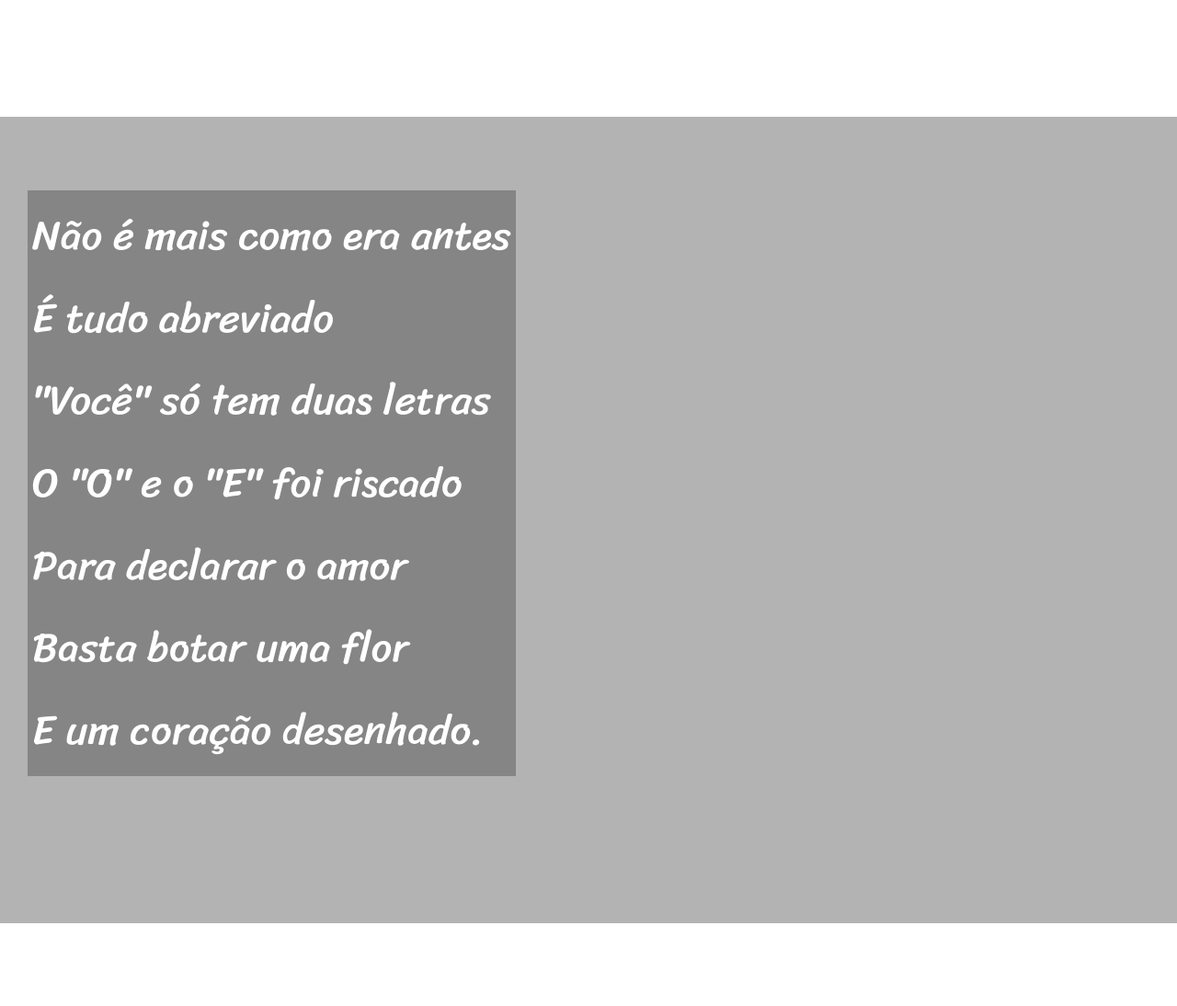
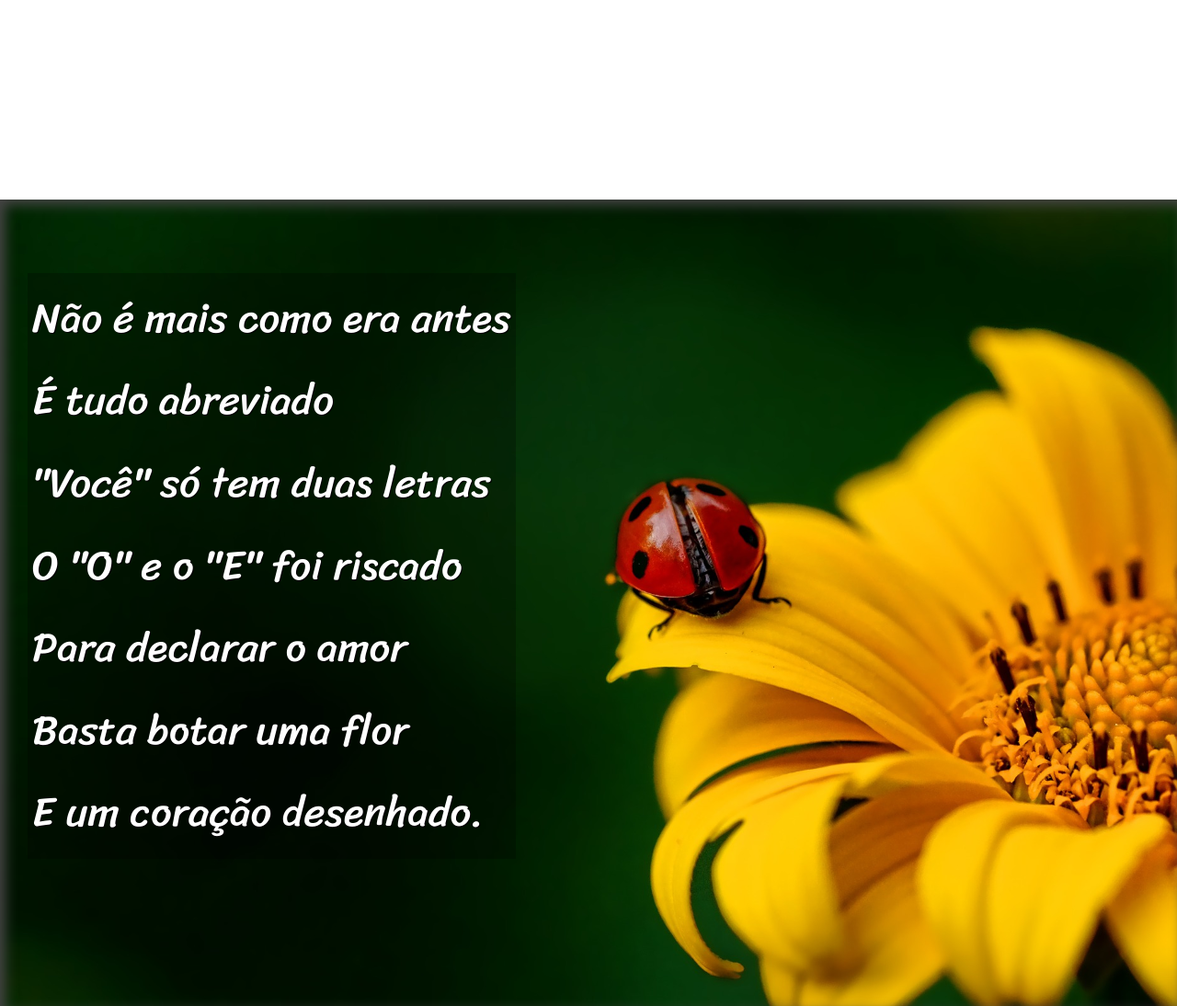
Before and after one commit to flavioleonard/html-css, a plain HTML site: page Módulo 2/desafio12/index.html in a window 1280 px wide. Shown: the part 1000-2094 px from the top of the page at 92% size. Drawn offline with Linux system fonts and the light colour scheme.

Commit message:
projeto pronto pra ser hospedado

```diff
--- a/Módulo 2/desafio12/estilo/style.css
+++ b/Módulo 2/desafio12/estilo/style.css
@@ -45,11 +45,13 @@ color: black;
 }
 
 section.imagem { background-color:rgba(61, 60, 60, 0.389);
-    color: white;}
+    color: white;
+box-shadow: inset 6px 6px 13px 0px rgb(69, 68, 68);}
 
     section.imagem > p {display: inline-block;
         padding:5px ;
-    background-color: rgba(0, 0, 0, 0.258);}
+    background-color: rgba(0, 0, 0, 0.258);
+text-shadow: 1px 1px 0px black;}
 
 
 
@@ -59,3 +61,14 @@ section{padding-top:10vh;
     padding-left: 30px;
 font-family: var(--font3);
 font-size: 3.5vw;}
+
+section > p { padding-bottom: 2em;}
+
+section#img01 {background-image: url('../imagens/background001.jpg');
+background-position: right center;
+background-size: cover;
+background-attachment: fixed;}
+
+section#img02{background-image: url('../imagens/background002.jpg');
+background-size: cover;
+background-attachment: fixed;}
--- a/Módulo 2/desafio12/index.html
+++ b/Módulo 2/desafio12/index.html
@@ -10,7 +10,7 @@
 <body>
         <header>
             <h1>Cordel Moderno</h1>
-            <p>Por <a href="https://www.recantodasletras.com.br/poesias/3186743]" target="_blank">Milton Duarte</a></p>
+            <p>Por <a href="https://www.recantodasletras.com.br/poesias/3186743" target="_blank">Milton Duarte</a></p>
 
         </header>
 
@@ -28,7 +28,7 @@
 
 
 
-    <section class="imagem">
+    <section id="img01" class="imagem">
         <p>
             Não é mais como era antes <br>
             É tudo abreviado <br>
@@ -67,7 +67,7 @@
 
 
 
-    <section class="imagem">
+    <section id="img02" class="imagem">
         <p>
             Tenho saudade das cartas  <br>
             Escritas com a própria mão <br>
```
